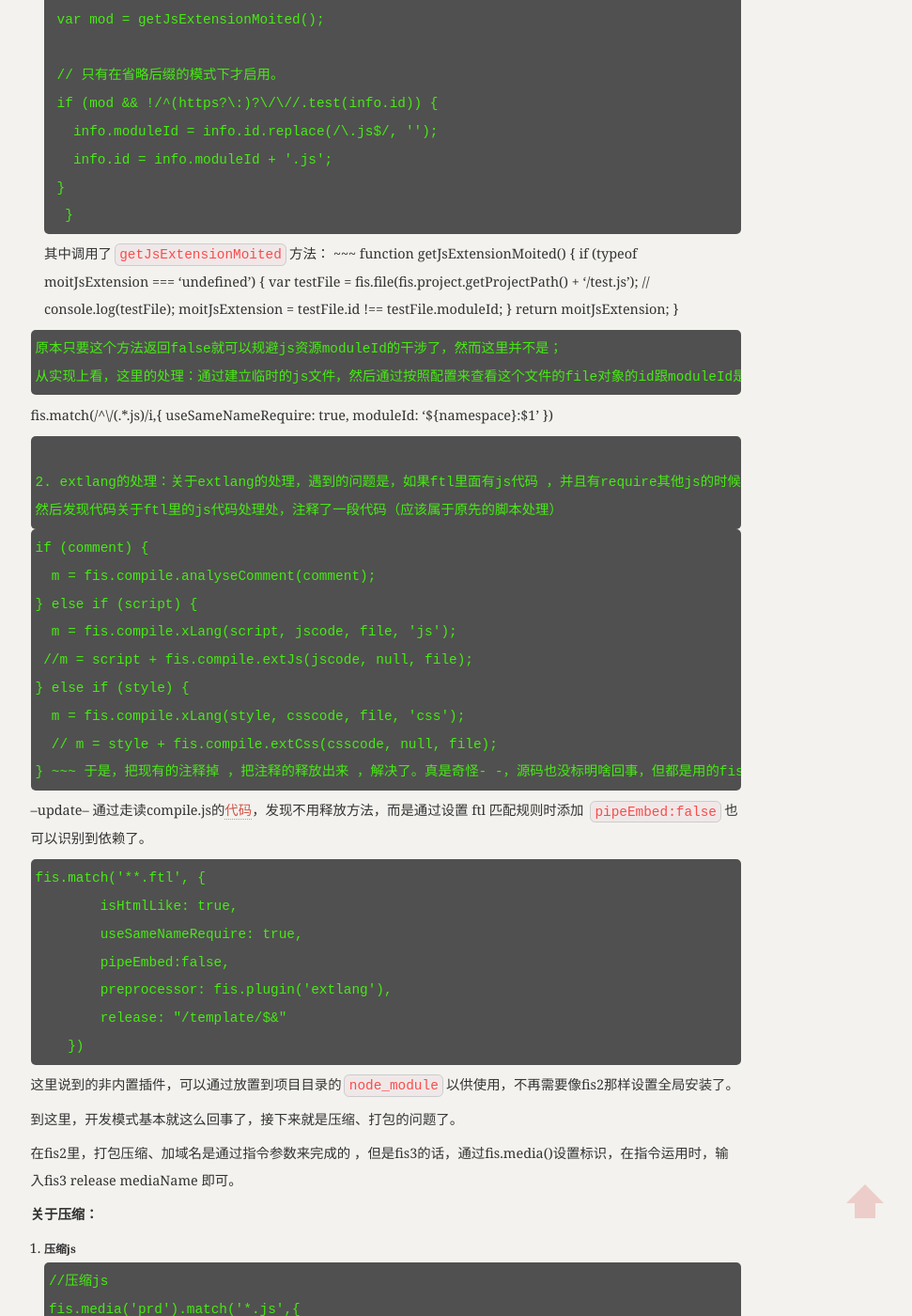
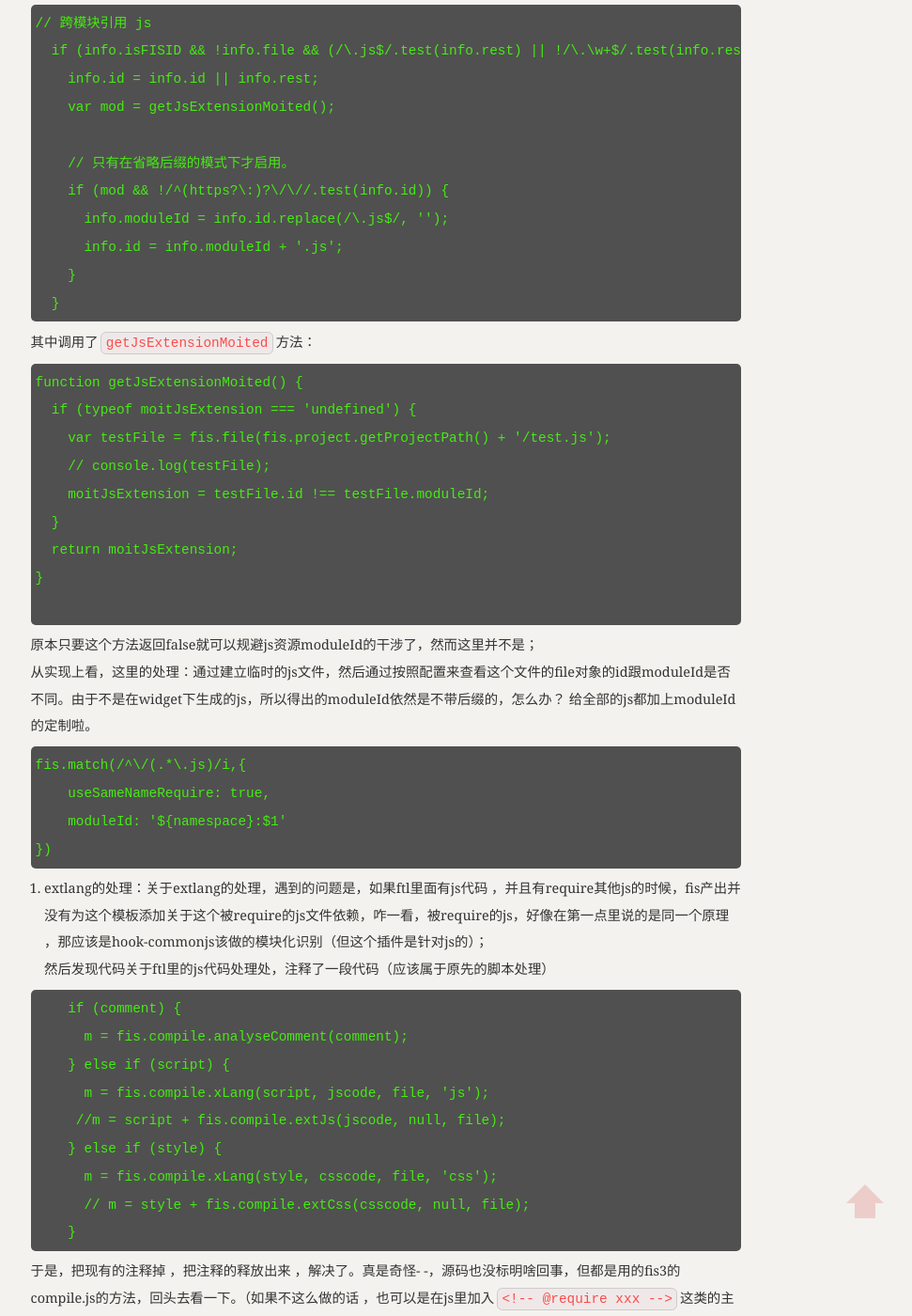
Before and after one commit to shellphon/githublog, a Jekyll site: the page built from _posts/2016-07-11-fis2fis3.md, in a window 1280 px wide and 1400 px high, scrolled down 7332 px. Shown: the whole window at 94% size, without its empty margins (229-1200 px from the left). Built offline with Jekyll 4.4.1, drawn with Linux system fonts in a browser that asks for light colours; comment, search, counter and statistics services are not loaded; some of the changed lines change nothing that is shown; some of the changed text lies outside the part shown.

Commit message:
fis2 to fis3 for markdown style

```diff
--- a/_posts/2016-07-11-fis2fis3.md
+++ b/_posts/2016-07-11-fis2fis3.md
@@ -3,20 +3,24 @@
 title:  fis2项目迁移fis3的体验
 category: Hello Code
 ---
-刚接触fis2的时候，就已经出fis3了，不过项目都是用fis2做的，也不熟悉，也就没想过迁移的事。
-趁着空闲，刷了下fis2的源码，再学习一下fis3，开始针对着项目打算做一下fis3的迁移尝试。
 
-由于项目通过fis2，前后端指定了一定的规则以及代码目录规范，这次迁移尝试也就是以fis2的配置来做fis3的配置。
+刚接触`fis2`的时候，就已经出`fis3`了，不过项目都是用`fis2`做的，也不熟悉，也就没想过迁移的事。
+趁着空闲，刷了下`fis2`的源码，再学习一下`fis3`，开始针对着项目打算做一下fis3的迁移尝试。
 
-迁移前先系统了解一遍项目的fis2应用情况，
+由于项目通过`fis2`，前后端指定了一定的规则以及代码目录规范，这次迁移尝试也就是以fis2的配置来做fis3的配置。
+
+迁移前先系统了解一遍项目的`fis2`应用情况:
+
 项目前端代码：主要有js、image、css、template
-其中template由后端部署，相关资源后端通过读取map.json将模板所需依赖加载并渲染出实际页面
+
+其中`template`由后端部署，相关资源后端通过读取map.json将模板所需依赖加载并渲染出实际页面
 
 目录结构：
-common: 公共部分，主要包括页面基本元素，如布局外壳模板（layout）、公共组件、库文件等
-home: 业务部分，主要包括 业务页面模板（page）、页面组件（widget）等
+`common`: 公共部分，主要包括页面基本元素，如布局外壳模板（`layout`）、公共组件、库文件等
+`home`: 业务部分，主要包括 业务页面模板（`page`）、页面组件（`widget`）等
 
 再细化则是：
+
 ### common
 >   -page 放置layout模板
     -static  放置公共静态资源内容，包括库、以及mod.js
@@ -34,6 +38,7 @@
     -server.json   模板与url映射配置（本地开发用  ）
 
 先来看看common的配置：
+
 ~~~
 fis.config.merge({
     namespace : 'common',
@@ -209,17 +214,20 @@
 });
 
 ~~~
+
 配置文件注释相对全面，不多做描述，且来看看在fis3对应的该怎么配置？
 
 首先要知道fis3跟fis2的一个大致区别，这点官方有说明。 [->>戳我<<-](http://fis.baidu.com/fis3/docs/fis2-to-fis3.html)
 
 先从简单入手，即项目本地开发模式下的配置，在我理解下，项目主要可以分为四类产出模式：
+
 > 本地开发模式：dev
   打包不压缩模式: 打包部分设定合并的资源
   打包压缩不加域名模式：用于本地运行接近线上的前端环境
   生产模式：即打包压缩并打上域名的资源引用，这是部署线上环境的产出
 
 项目的本地开发模式主要做了哪些工作？
+
 > 解析资源依赖（包括模板的资源依赖、js的资源依赖、js同步依赖） 注： 异步依赖暂时不涉及
   资源产出部署  （包括资源产出部署以及模板产出、依赖资源配置文件产出、过滤文件产出）
 
@@ -230,15 +238,18 @@
 1. 资源同名依赖： fis2默认解析模板和js的时候会做js和css的同名依赖，fis3则需要主动配置`useSameNameRequire: true`
 2. 模板ftl的解析资源依赖：需要用到插件`fis3-preprocessor-extlang`,原本插件并没有支持ftl文件，但是，直接把smarty的模板解析部分代码复制并把对应的tpl改成ftl，并加上自定义标签的起始标识符即可，关于这个插件，后面再做一下描述
 3. amd包装： fis2项目结合了mod.js做了amd处理，但fis3的话，需要安装插件来做`fis3-hook-commonjs`
+
 ~~~
 //amd模块支持
 fis.hook('commonjs',{
     extList: ['.js']
 });
 ~~~
+
 以上三点关注到，也就差不多了，但在验证过程中还是出现了些问题：
 
 1. js文件里的代码`require('common:widget/a/a.js')`, 产出时会被产出成`require('common:widget/a/a')`, 定位问题发现，原来是fis3默认解析依赖后貌似还原内容时用了file对象的moduleId来替换了，而moduleId默认是不带后缀的，源码那里有做处理。于是在配置匹配js时做了moduleId的定制处理：
+
 ~~~
 //moduleId设置，为了兼容fis2项目的id命名规则
 fis.match(/^\/(widget\/.*\.js)/i, {
@@ -247,7 +258,9 @@
     release: "/static/${namespace}/$1"
 })
 ~~~
+
 【这个moduleId是个坑】原本以为配置widget下的js匹配moduleId设置就万事大吉了，然而，发现，hook-commonjs对js的处理中，当js内有require其他js的情况下，也是会出现require不带后缀的情况，看了下源码，hook-commonjs中对lookup事件时触发的处理，lookup.js有处代码如下：
+
 ~~~
 // 跨模块引用 js
   if (info.isFISID && !info.file && (/\.js$/.test(info.rest) || !/\.\w+$/.test(info.rest))) {
@@ -261,7 +274,9 @@
     }
   }
 ~~~
+
 其中调用了`getJsExtensionMoited`方法：
+
 ~~~
 function getJsExtensionMoited() {
   if (typeof moitJsExtension === 'undefined') {
@@ -273,8 +288,10 @@
 }
 
 ~~~
+
 原本只要这个方法返回false就可以规避js资源moduleId的干涉了，然而这里并不是；
 从实现上看，这里的处理：通过建立临时的js文件，然后通过按照配置来查看这个文件的file对象的id跟moduleId是否不同。由于不是在widget下生成的js，所以得出的moduleId依然是不带后缀的，怎么办？ 给全部的js都加上moduleId的定制啦。
+
 ~~~
 fis.match(/^\/(.*\.js)/i,{
     useSameNameRequire: true,
@@ -284,6 +301,7 @@
 
 2. extlang的处理：关于extlang的处理，遇到的问题是，如果ftl里面有js代码 ，并且有require其他js的时候，fis产出并没有为这个模板添加关于这个被require的js文件依赖，咋一看，被require的js，好像在第一点里说的是同一个原理 ，那应该是hook-commonjs该做的模块化识别（但这个插件是针对js的）；
 然后发现代码关于ftl里的js代码处理处，注释了一段代码（应该属于原先的脚本处理）
+
 ~~~
     if (comment) {
       m = fis.compile.analyseComment(comment);
@@ -295,9 +313,11 @@
       // m = style + fis.compile.extCss(csscode, null, file);
     }
 ~~~
-于是，把现有的注释掉 ，把注释的释放出来 ，解决了。真是奇怪- -，源码也没标明啥回事，但都是用的fis3的compile.js的方法，回头去看一下。（如果不这么做的话 ，也可以是在js里加入<!-- @require xxx -->这类的主动注释 ，extlang的主要识别功能， 但这样迁移的成本又增加了）
+
+于是，把现有的注释掉 ，把注释的释放出来 ，解决了。真是奇怪- -，源码也没标明啥回事，但都是用的fis3的compile.js的方法，回头去看一下。（如果不这么做的话 ，也可以是在js里加入`<!-- @require xxx -->`这类的主动注释 ，extlang的主要识别功能， 但这样迁移的成本又增加了）
 
 --update--
+
 通过走读compile.js的[代码](https://github.com/fex-team/fis3/blob/master/lib/compile.js#L542~L558)，发现不用释放方法，而是通过设置 ftl 匹配规则时添加 `pipeEmbed:false`也可以识别到依赖了。
 
 ~~~
@@ -317,7 +337,9 @@
 在fis2里，打包压缩、加域名是通过指令参数来完成的 ，但是fis3的话，通过fis.media()设置标识，在指令运用时，输入fis3 release mediaName 即可。
 
 #### 关于压缩：
+
 1. ##### 压缩js
+
 ~~~
 //压缩js
 fis.media('prd').match('*.js',{
@@ -326,9 +348,11 @@
     optimizer:fis.plugin('uglify-js')
 });
 ~~~
-    如上代码，通过设置 `optimizer`来设置js的压缩插件， 此插件为fis3内置，可以直接使用。
+
+如上代码，通过设置 `optimizer`来设置js的压缩插件， 此插件为fis3内置，可以直接使用。
 
 2. ##### 压缩css
+
 ~~~
 //压缩css
 fis.match('*.css',{
@@ -337,29 +361,36 @@
     domain: domain
 });
 ~~~
-    同理，css文件也是通过`optimizer`设置，使用的是clean-css内置插件。
+
+同理，css文件也是通过`optimizer`设置，使用的是clean-css内置插件。
 
 3. ##### 图片优化
+
 ~~~
 fis.media('pro').match('*.png',{
      optimizer: fis.plugin('png-compressor')
 })
 ~~~
-    png的图片可以用png-compressor来做优化处理（实际上这块没怎么了解，只是在做生成map.json文件对比的时候发现fis2跟fis3的产出有所不同，才留意到。）
+
+png的图片可以用png-compressor来做优化处理（实际上这块没怎么了解，只是在做生成map.json文件对比的时候发现fis2跟fis3的产出有所不同，才留意到。）
 
 #### 关于打包：
 
 打包这一块，fis2里是直接定义pack配置对象，而fis3可以设定匹配文件后packTo为某个文件。如下格式：
+
 ~~~
 fis.media('pro').match('*.js',{
             packOrder:1,
             packTo : 'all.js'
          });
 ~~~
+
 这样 所有js都会合并才成all.js
 
 但是！！！ 项目里一般都是几个业务组件合并到一块去，所以当业务页面多起来的时候 ，要合并的配置就多了。
+
 为了迁移更快（其实是懒），我将fis2的pack对象数据直接独立成一个set-pack.json文件（缺点就是不能加注释了）
+
 然后在配置文件里读取这个json解析出配置对象，再通过遍历对象组合成多个`fis.match` .
 
 ~~~
@@ -374,10 +405,14 @@
     });
 }
 ~~~
+
 现在想到的还有一个缺点就是，fis.match可以写成链式调用的 ，但是这里就被我断开了。
 在做打包的时候发现打包顺序问题，通过设置packOrder值即可控制打包顺序。
+
 -- update --
+
 关于链式处理：
+
 ~~~
 var FilePack = function(pack){
     var _this = this;
@@ -394,12 +429,14 @@
 };
 fis.media('prd').FilePack = fis.media('pro').FilePack = FilePack;
 ~~~
+
 通过定义方法，并赋值给fis实例，方法内部实现链式返回即可。不过需要注意的是，必须赋值给对应media的fis实例才会生效，否则将找不到方法。
 
 #### 其他
 
 文件产出部署，对于本地项目一般都是输出到common 和home同级目录下的webapp目录里，命令的做法是  `-d ../webapp`
 不过fis3自带deploy-local-deliver插件，可以这样做
+
 ~~~
 //所有文件都部署到
 fis.match(/^.+$/, {
@@ -436,9 +473,11 @@
     release: "/WEB-INF/classes/config/$&"
 });
 ~~~
+
 暂时就这一些，其他的问题，再后续做补充。
 
-附上，整理后的fis3配置
+附上，整理后的`fis3`配置
+
 ~~~
 /*
 开发模式：default
```
